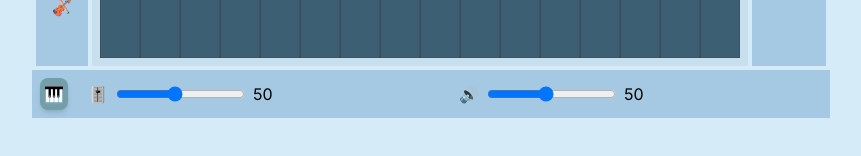
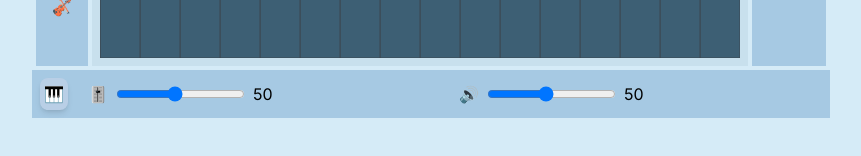
Before and after one commit to WilliamTuominiemi/GrooveGrid, a Next.js app: page / in a window 1280 px wide. Shown: the part 518-674 px from the top of the page, without its empty margins (209-1070 px from the left). Built offline with nearby package versions, Linux system fonts and the light colour scheme.

Commit message:
animation to mixer

```diff
--- a/app/globals.css
+++ b/app/globals.css
@@ -31,3 +31,16 @@ body {
     text-wrap: balance;
   }
 }
+
+.appear {
+  animation: fade-in 1s;
+}
+
+@keyframes fade-in {
+  from {
+    opacity: 0.25;
+  }
+  to {
+    opacity: 1;
+  }
+}
--- a/components/Mixer.js
+++ b/components/Mixer.js
@@ -46,18 +46,16 @@ const Mixer = ({
   };
 
   return (
-    <div className="w-full p-2  flex bg-softSkyBlue max-w-content">
-      <div className="w-8 h-8 text-center mr-5 p-1 bg-StormyDustyTurquoise rounded-lg shadow-md ">
-        <button
-          className="hover:bg-StormyDustyTurquoise rounded-full focus:outline-none focus:shadow-outline"
-          onClick={() => setDropdownToggle(!dropdownToggle)}
-        >
-          {getInstrumentText()}
-        </button>
-      </div>
+    <div className="w-full p-2 flex bg-softSkyBlue max-w-content">
+      <button
+        className="w-8 h-8 text-center mr-5 p-1 bg-mutedLavenderBlue rounded-lg shadow-md hover:bg-StormyDustyTurquoise focus:outline-none focus:shadow-outline"
+        onClick={() => setDropdownToggle(!dropdownToggle)}
+      >
+        {getInstrumentText()}
+      </button>
       {!dropdownToggle ? (
         <>
-          <div className="flex items-center w-full">
+          <div className="flex items-center w-full appear">
             <label htmlFor="pitch" className="mr-2">
               🎚️
             </label>
@@ -72,7 +70,7 @@ const Mixer = ({
             />
             <span className="ml-2 flex-shrink-0 w-8">{mix[activeTrack][0]}</span>
           </div>
-          <div className="flex items-center ml-2 w-full">
+          <div className="flex items-center ml-2 w-full appear">
             <label htmlFor="volume" className="mr-2">
               🔊
             </label>
@@ -89,10 +87,10 @@ const Mixer = ({
           </div>
         </>
       ) : (
-        <div className="flex w-full bg-softSkyBlue">
+        <div className={`flex w-full bg-softSkyBlue appear`}>
           {instruments.map((instrument, index) => (
             <button
-              className="hover:bg-StormyDustyTurquoise rounded-full focus:outline-none focus:shadow-outline px-2"
+              className="bg-mutedLavenderBlue hover:bg-StormyDustyTurquoise rounded-full focus:outline-none focus:shadow-outline px-1 mx-1"
               key={index}
               onClick={() => handleChangeInstrument(index)}
             >
```
